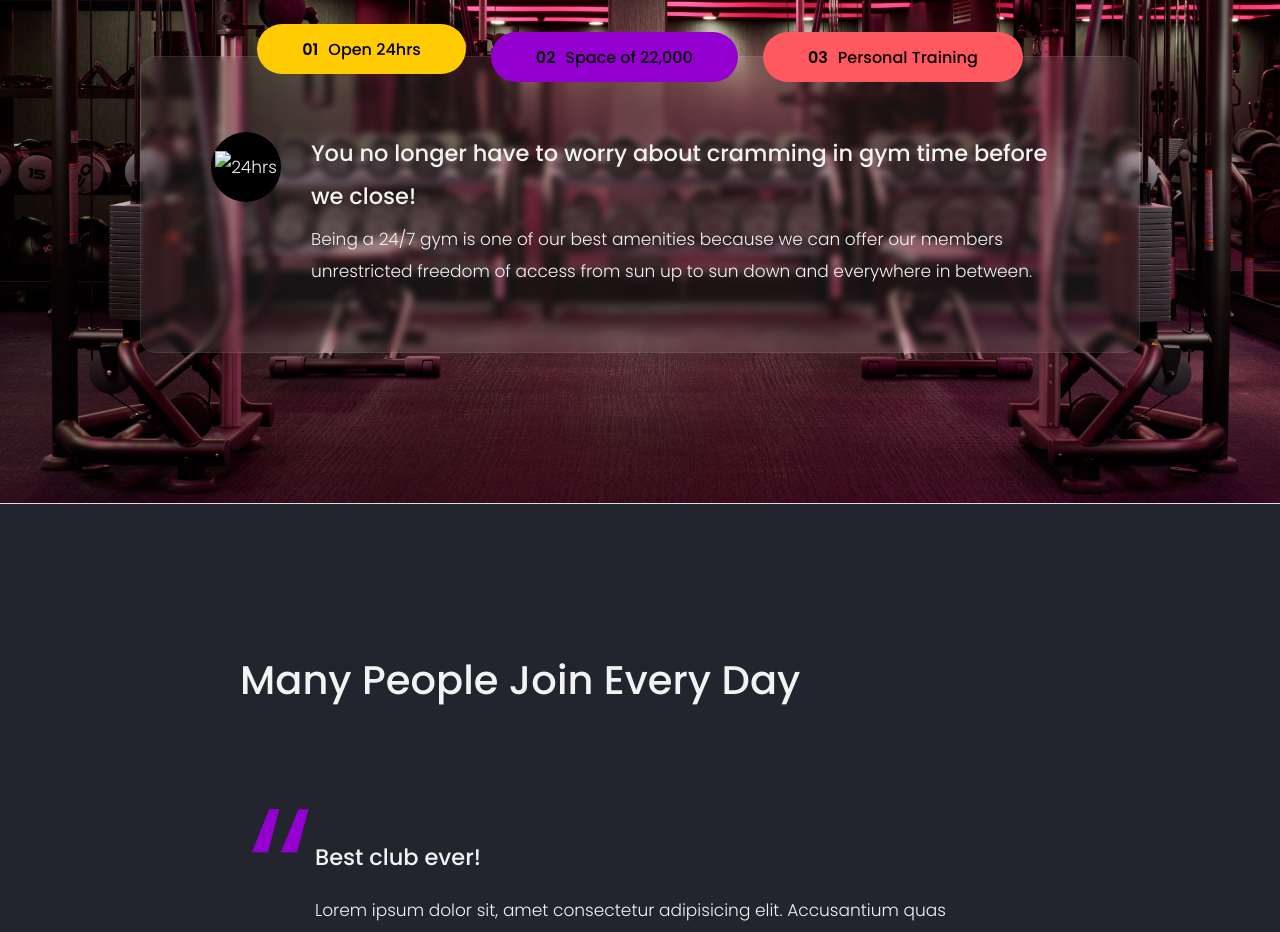
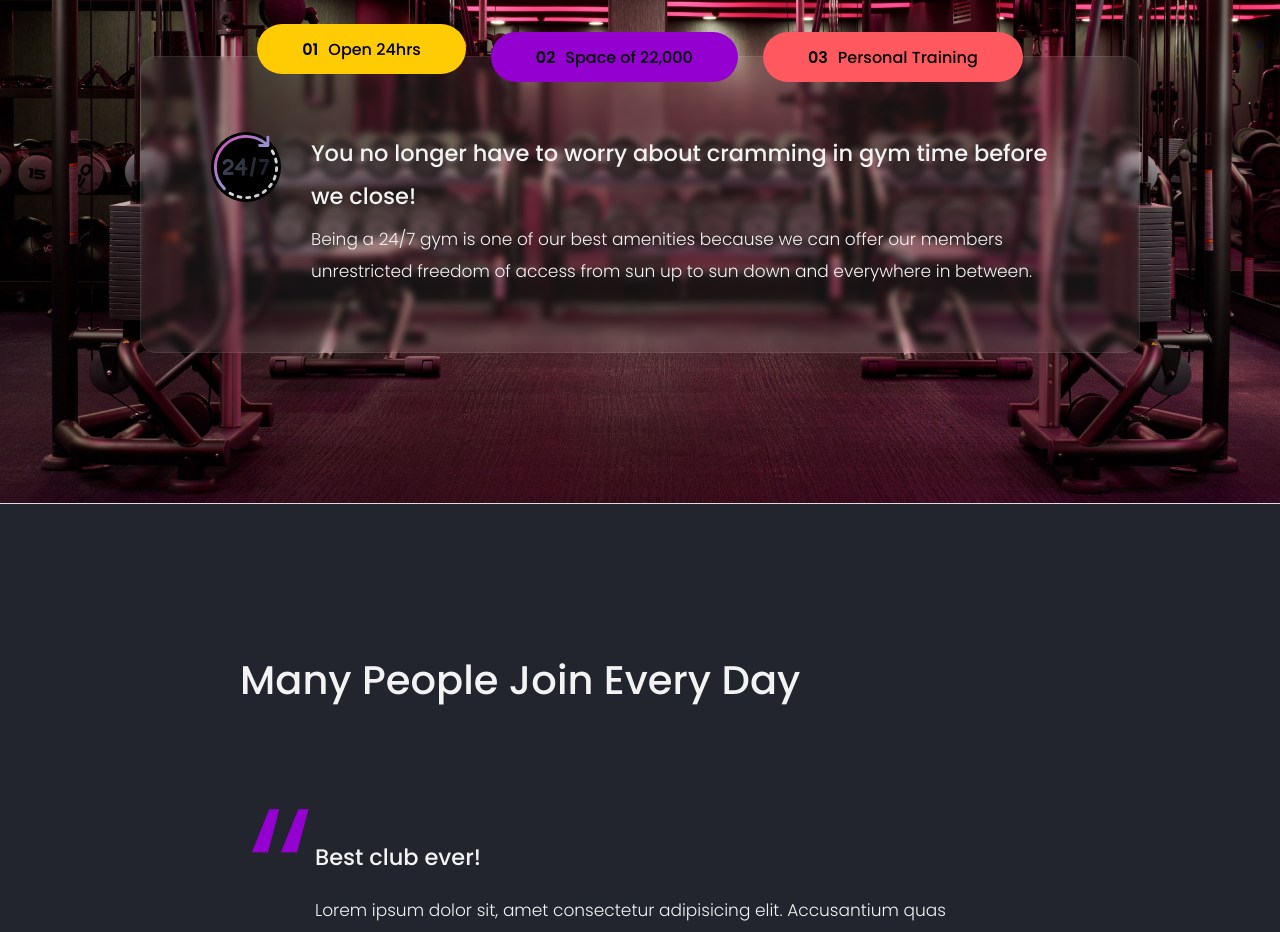
Before and after one commit to Hatimkl/website-club, a plain HTML site: page index.html in a window 1280 px wide. Shown: the part 1920-2852 px from the top of the page. Drawn offline with Linux system fonts and the light colour scheme; the site is published under a folder, as on GitHub Pages, so addresses that start at the root find nothing.

Commit message:
Update index.html

```diff
--- a/index.html
+++ b/index.html
@@ -164,7 +164,7 @@
           class="operations__content operations__content--1 operations__content--active"
         >
           <div class="operations__icon operations__icon--1">
-            <img src="/img/hours.svg" alt="24hrs" />
+            <img src="img/hours.svg" alt="24hrs" />
           </div>
           <h5 class="operations__header">
             You no longer have to worry about cramming in gym time before we
```
